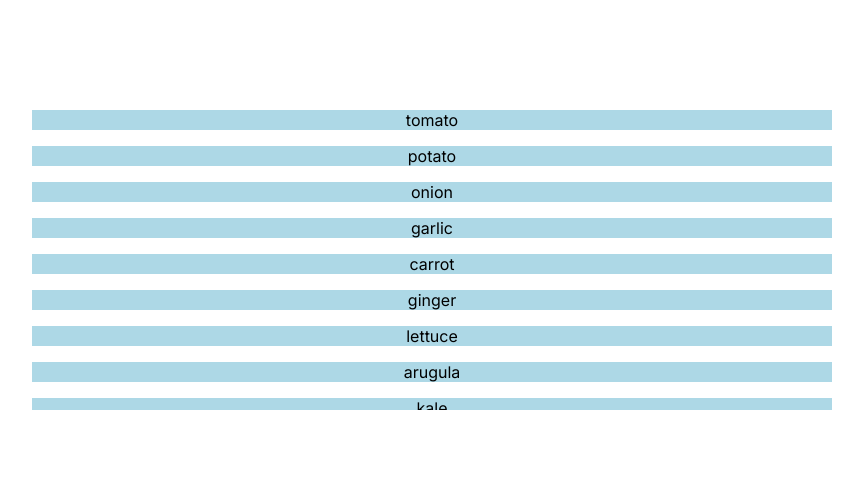
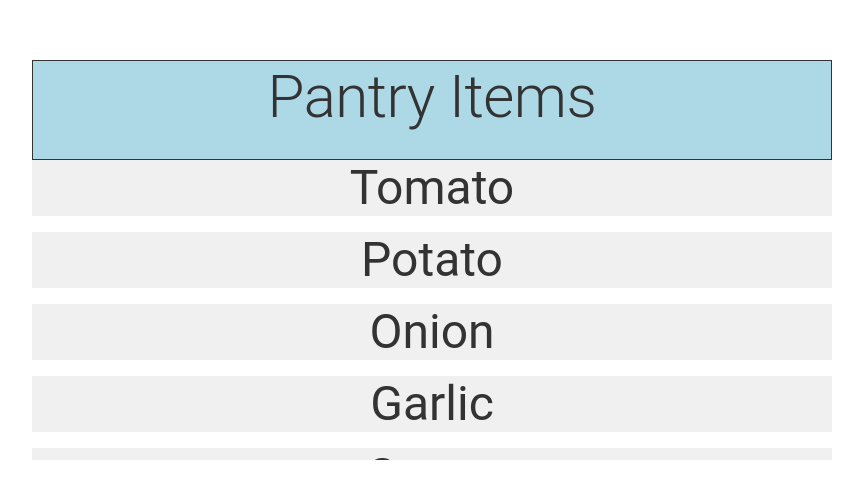
Before and after one commit to abigailrkotar/pantry, a Next.js app in the folder pantry/: page / in a window 1280 px wide. Shown: the part 140-638 px from the top of the page, without its empty margins (208-1071 px from the left). Built offline with nearby package versions, Linux system fonts and the light colour scheme.

Commit message:
fixed up list

```diff
--- a/pantry/app/page.js
+++ b/pantry/app/page.js
@@ -1,4 +1,4 @@
-import {Box, Stack} from '@mui/material'
+import {Box, Stack, Typography} from '@mui/material'
 
 const item = [
   'tomato',
@@ -20,10 +20,14 @@ export default function Home() {
       width="100vw"
       height="100vh"
       display={"flex"}
+      flexDirection={'column'}
       justifyContent={"center"}
       alignItems={"center"}
     >
-      <Stack width="800px" height="300px" spacing={2} overflow={'scroll'}>
+    <Box width="800px" height="100px" bgcolor={'lightblue'} border={'1px solid #333'}
+    ><Typography variant={'h2'} color={'#333'} textAlign={'center'}>
+      Pantry Items</Typography></Box>
+      <Stack width="800px" height="300px" spacing={2} overflow={'auto'}>
 
         {item.map((i) => (
           <Box
@@ -33,8 +37,17 @@ export default function Home() {
             display={'flex'}
             justifyContent={'center'}
             alignItems={'center'}
-            bgcolor={'lightblue'}>
-              {i}
+            bgcolor={'#f0f0f0'}>
+              <Typography
+              variant={'h3'}
+              color={'#333'}
+              textAlign={'center'}>
+                {
+                  //capitalize the first letter
+                  i.charAt(0).toUpperCase() + i.slice(1)
+                }
+              </Typography>
+
             </Box>
         ))}
       </Stack>
```
